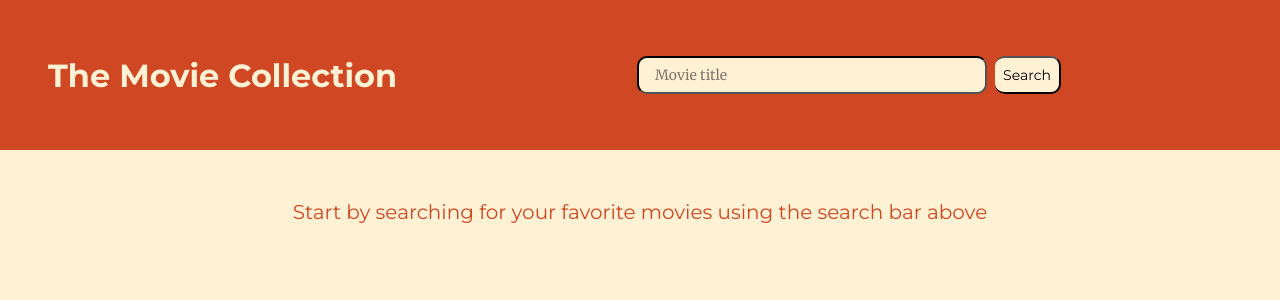
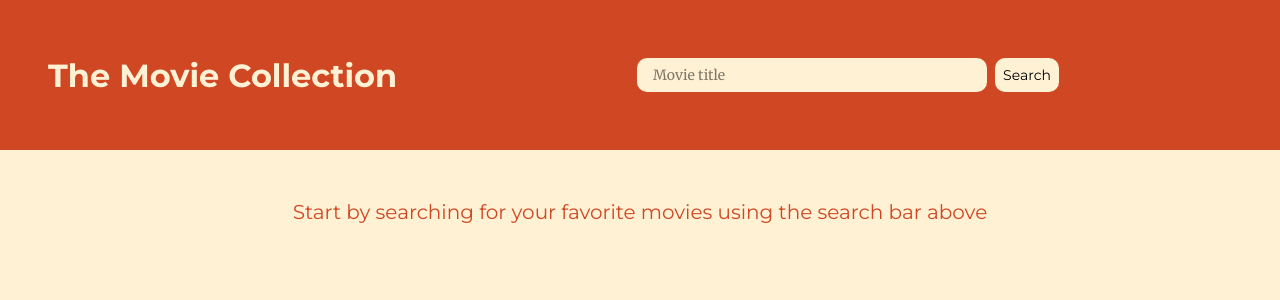
Before and after one commit to blperes/the-movie-collection, an Angular app: page /movie-list in a window 1280 px wide. Shown: the top 300 px of the page. Built offline with nearby package versions, Linux system fonts and the light colour scheme.

Commit message:
searchbox border fixed

```diff
--- a/src/app/layouts/header/header.component.css
+++ b/src/app/layouts/header/header.component.css
@@ -37,12 +37,12 @@
   font-family: var(--font-body);
   background-color: var(--color-primary);
   border-radius: 10px;
-  border-color: black;
+  border: none;
   font-size: 14px;
 }
 
 .button-search {
-  border-left: none;
+  border: none;
   justify-content: center;
   padding: 0.5rem 0.5rem;
   background-color: var(--color-primary);
```
